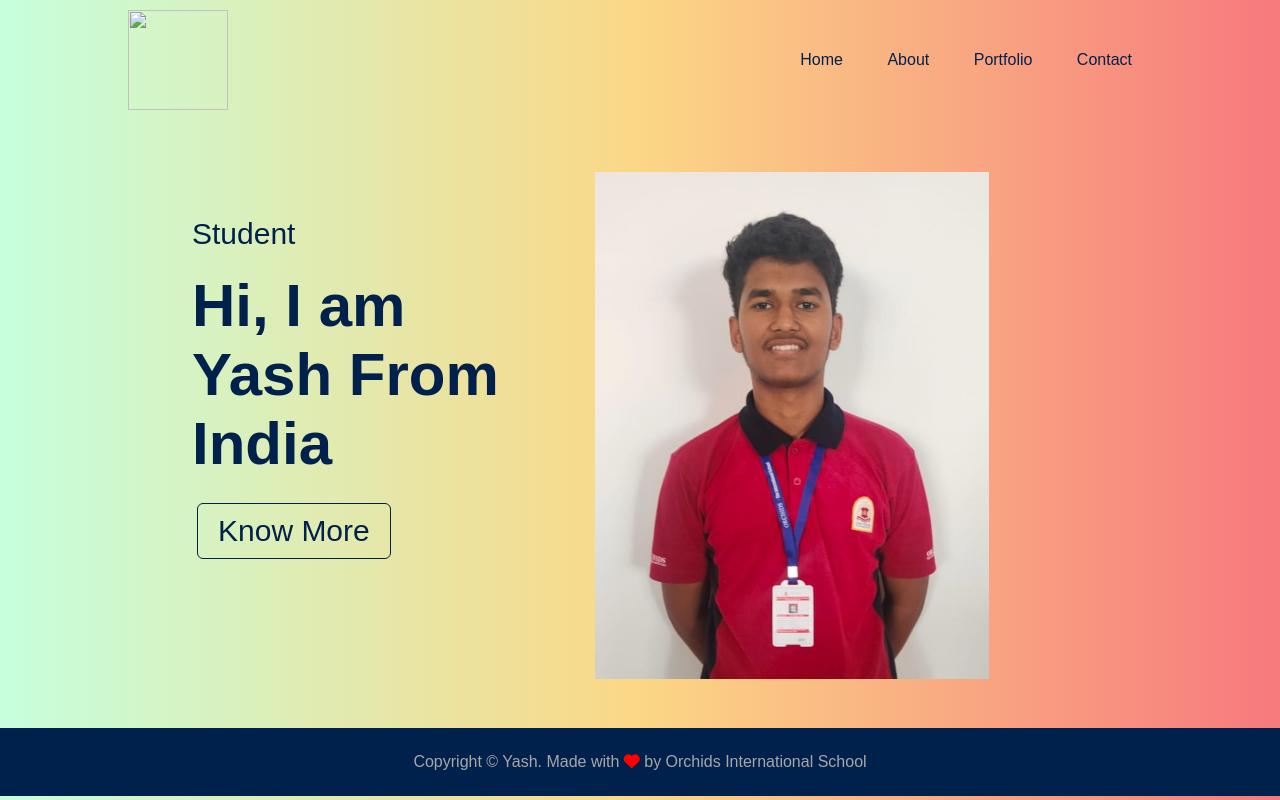
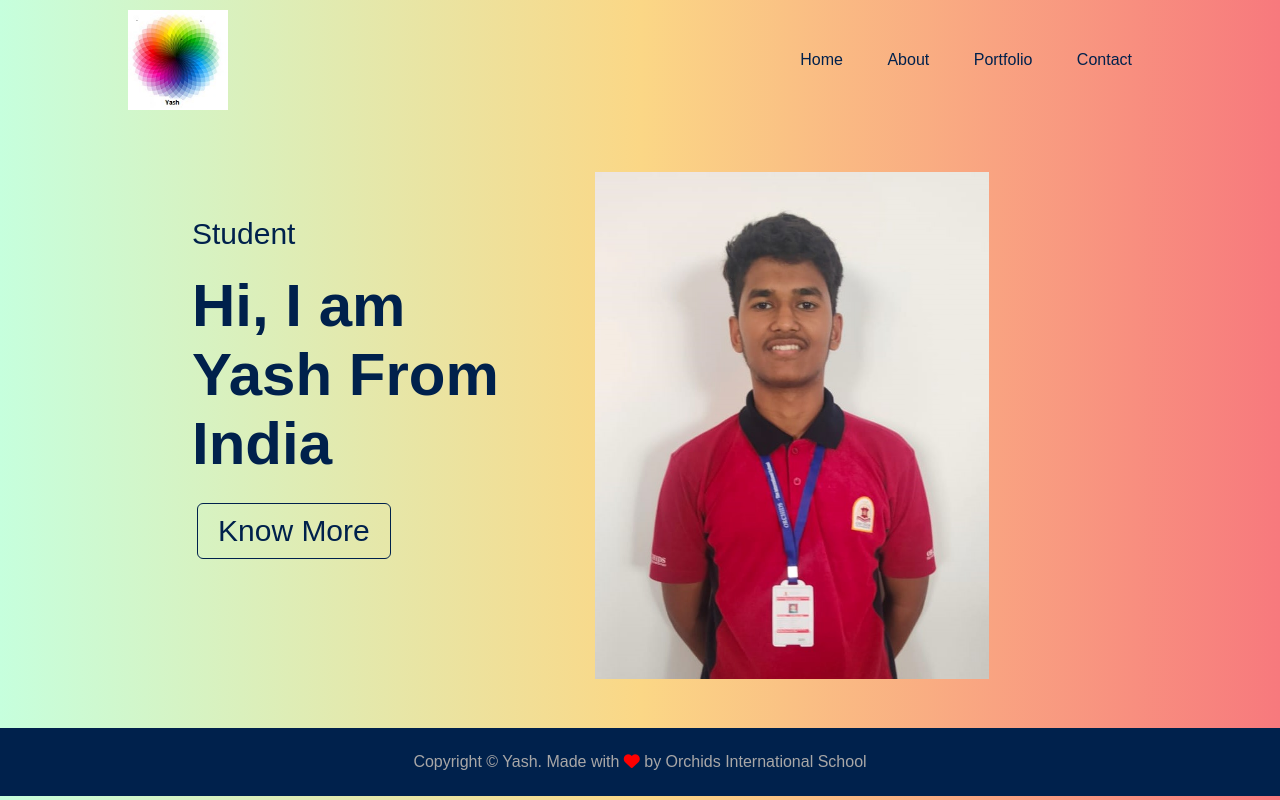
Before and after one commit to yashtodkar12/Portfolio-website-1, a plain HTML site: page index.html in a window 1280 px wide. Drawn offline with Linux system fonts and the light colour scheme; files whose address does not match are found by name; a web font is replaced by a local one.

Commit message:
Update index.html

```diff
--- a/index.html
+++ b/index.html
@@ -9,7 +9,7 @@
         <!--Header Section-->
         <header>
             <nav>
-                <img src="images/wheel-logo.jpg" height="100px" width="100px">
+                <img src="wheel-logo.jpg" height="100px" width="100px">
                 <ul>
                     <li><a href="index.html">Home</a></li>
                     <li><a href="about.html">About</a></li>
```
